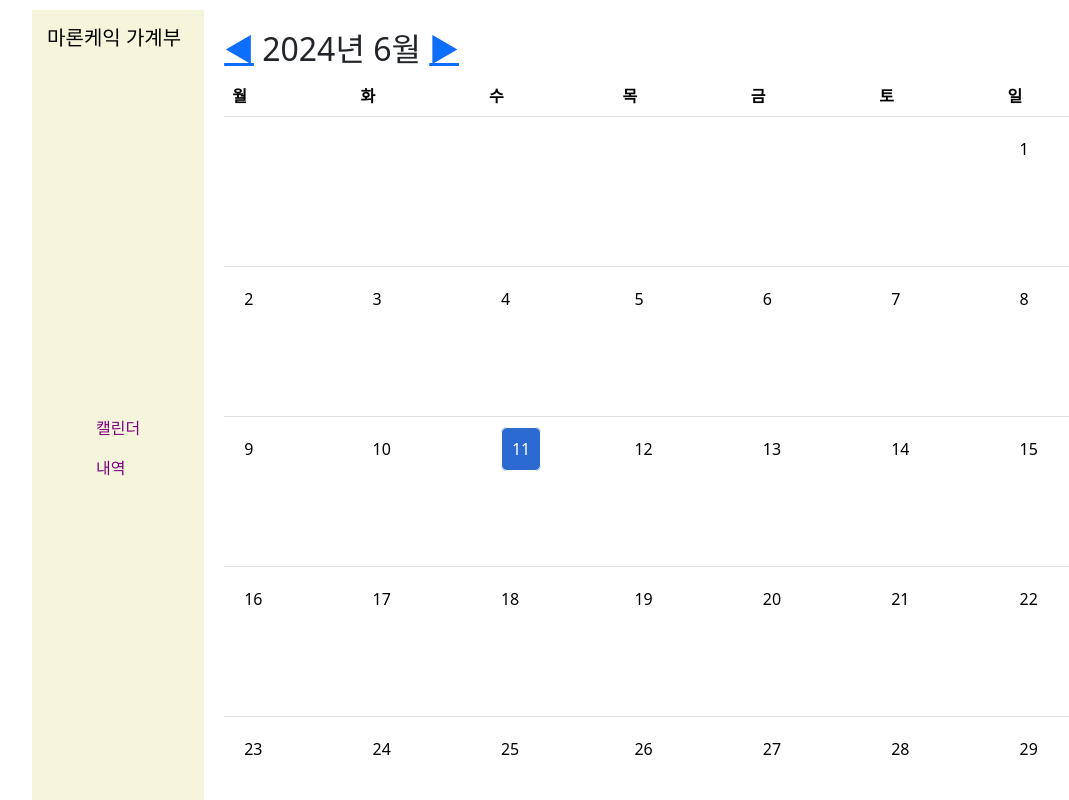
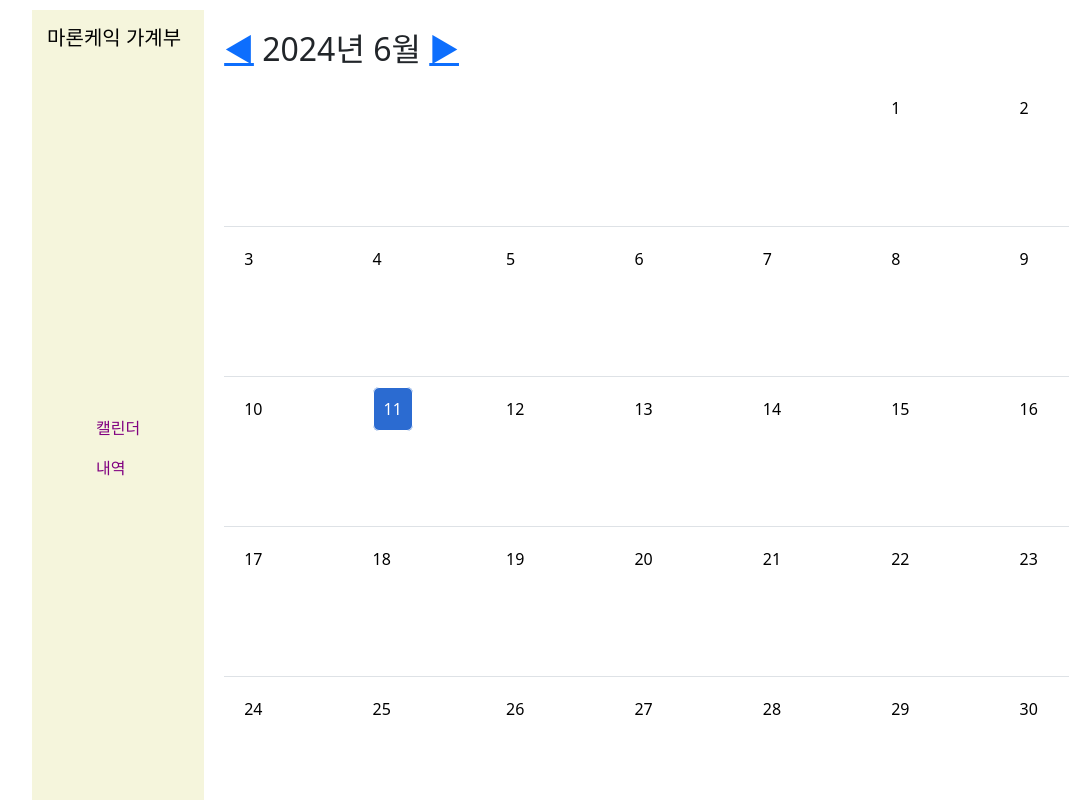
Before and after one commit to ybon1107/KBMarronProject, a Vue app: page / in a window 1280 px wide. Shown: the top 800 px of the page, without its empty margins (50-1119 px from the left). Built offline with nearby package versions, Linux system fonts and the light colour scheme; no server answers.

Commit message:
캘린더 기능 추가 구현

```diff
--- a/db.json
+++ b/db.json
@@ -26,15 +26,6 @@
             "amount": 50,
             "date": "2024-06-03",
             "memo": "지하철"
-    },
-    {
-      "id": "2250",
-      "type": "월세",
-      "transaction": "이체",
-      "asset": "이체",
-      "amount": "400000",
-      "date": "2024-06-06",
-      "memo": "5월_월세"
         }
     ]
 }
--- a/src/pages/Calendar.vue
+++ b/src/pages/Calendar.vue
@@ -6,37 +6,25 @@
             <a href="#" @click.prevent="onClickNext">▶</a>
         </h2>
         <table class="table table-hover">
-            <thead>
-                <tr>
-                    <th v-for="(weekName, index) in weekNames" :key="index">
-                        {{ weekName }}
-                    </th>
-                </tr>
-            </thead>
             <tbody>
-                <tr
-                    v-for="(row, rowIndex) in currentCalendarMatrix"
-                    :key="rowIndex"
-                >
+                <tr v-for="(row, index) in currentCalendarMatrix" :key="index">
                     <td
-                        v-for="(day, columnIndex) in row"
-                        :key="columnIndex"
-                        :class="{ hoverable: day }"
-                        @mouseenter="day && (hoveredDay = day)"
-                        @mouseleave="day && (hoveredDay = null)"
-                        @click="day && selectDate(day)"
+                        v-for="(day, index2) in row"
+                        :key="index2"
                         style="padding: 20px"
+                        @click="handleDateClick(day)"
+                        :class="{ hoverable: day !== '' }"
                     >
                         <span
-                            :class="{
-                                rounded: isToday(
-                                    currentYear,
-                                    currentMonth,
-                                    day
-                                ),
-                                hovered: day === hoveredDay,
-                            }"
+                            v-if="
+                                day !== '' &&
+                                isToday(currentYear, currentMonth, day)
+                            "
+                            class="rounded"
                         >
+                            {{ day }}
+                        </span>
+                        <span v-else>
                             {{ day }}
                         </span>
                     </td>
@@ -46,72 +34,67 @@
     </div>
 </template>
 
-<script>
-export default {
-    name: 'Calendar',
-    props: {
-        currentYear: {
-            type: Number,
-            required: true,
-        },
-        currentMonth: {
-            type: Number,
-            required: true,
-        },
-    },
-    data() {
-        return {
-            weekNames: ['월', '화', '수', '목', '금', '토', '일'],
-            rootYear: 1900,
-            rootDayOfWeekIndex: 1,
-            currentMonthStartWeekIndex: null,
-            currentCalendarMatrix: [],
-            endOfDay: null,
-            hoveredDay: null,
-        };
-    },
-    mounted() {
-        this.init();
-    },
-    watch: {
-        currentYear() {
-            this.init();
-        },
-        currentMonth() {
-            this.init();
-        },
-    },
-    methods: {
-        init() {
-            this.currentMonthStartWeekIndex = this.getStartWeek(
-                this.currentYear,
-                this.currentMonth
+<script setup>
+import { ref } from 'vue';
+import { useRouter } from 'vue-router';
+const selectedDate = ref(null); // 선택한 날짜를 저장하는 변수
+
+const router = useRouter();
+function handleDateClick(day) {
+    if (day !== '') {
+        selectedDate.value = day; // 선택한 날짜 저장
+        router.push('/todos/add'); // AddTodo 페이지로 이동
+    }
+}
+
+const weekNames = [
+    '월요일',
+    '화요일',
+    '수요일',
+    '목요일',
+    '금요일',
+    '토요일',
+    '일요일',
+];
+const rootYear = 1904;
+const rootDayOfWeekIndex = 4; // 2000년 1월 1일은 토요일
+const currentYear = ref(new Date().getFullYear());
+const currentMonth = ref(new Date().getMonth() + 1);
+let currentMonthStartWeekIndex = null;
+let currentCalendarMatrix = [];
+let endOfDay = null;
+
+init();
+
+function init() {
+    currentMonthStartWeekIndex = getStartWeek(
+        currentYear.value,
+        currentMonth.value
     );
-            this.endOfDay = this.getEndOfDay(
-                this.currentYear,
-                this.currentMonth
-            );
-            this.initCalendar();
-        },
-        initCalendar() {
-            this.currentCalendarMatrix = [];
+    endOfDay = getEndOfDay(currentYear.value, currentMonth.value);
+    initCalendar();
+}
+
+function initCalendar() {
+    currentCalendarMatrix = [];
     let day = 1;
     for (let i = 0; i < 6; i++) {
         let calendarRow = [];
         for (let j = 0; j < 7; j++) {
-                    if (i === 0 && j < this.currentMonthStartWeekIndex) {
+            if (i === 0 && j < currentMonthStartWeekIndex) {
                 calendarRow.push('');
-                    } else if (day <= this.endOfDay) {
+            } else if (day <= endOfDay) {
                 calendarRow.push(day);
                 day++;
             } else {
                 calendarRow.push('');
             }
         }
-                this.currentCalendarMatrix.push(calendarRow);
+        currentCalendarMatrix.push(calendarRow);
     }
-        },
-        getEndOfDay(year, month) {
+}
+
+function getEndOfDay(year, month) {
     switch (month) {
         case 1:
         case 3:
@@ -127,77 +110,81 @@ export default {
         case 11:
             return 30;
         case 2:
-                    return (year % 4 === 0 && year % 100 !== 0) ||
-                        year % 400 === 0
+            return (year % 4 === 0 && year % 100 !== 0) || year % 400 === 0
                 ? 29
                 : 28;
         default:
+            console.log('unknown month ' + month);
             return 0;
     }
-        },
-        getStartWeek(year, month) {
-            const rootDate = new Date(this.rootYear, 0, 1);
-            const targetDate = new Date(year, month - 1, 1);
-            const diffDays = Math.round(
-                (targetDate - rootDate) / (1000 * 60 * 60 * 24)
-            );
-            return (diffDays + this.rootDayOfWeekIndex) % 7;
-        },
-        onClickPrev() {
-            let newMonth = this.currentMonth - 1;
-            if (newMonth <= 0) {
-                this.$emit('update:month', 12);
-                this.$emit('update:year', this.currentYear - 1);
-            } else {
-                this.$emit('update:month', newMonth);
 }
-        },
-        onClickNext() {
-            let newMonth = this.currentMonth + 1;
-            if (newMonth > 12) {
-                this.$emit('update:month', 1);
-                this.$emit('update:year', this.currentYear + 1);
-            } else {
-                this.$emit('update:month', newMonth);
+
+function getStartWeek(targetYear, targetMonth) {
+    let year = rootYear;
+    let month = 1;
+    let sumOfDay = rootDayOfWeekIndex;
+    while (true) {
+        if (targetYear > year) {
+            for (let i = 0; i < 12; i++) {
+                sumOfDay += getEndOfDay(year, month + i);
             }
-        },
-        isToday(year, month, day) {
+            year++;
+        } else if (targetYear === year) {
+            if (targetMonth > month) {
+                sumOfDay += getEndOfDay(year, month);
+                month++;
+            } else if (targetMonth === month) {
+                return sumOfDay % 7;
+            }
+        }
+    }
+}
+
+function onClickPrev() {
+    currentMonth.value--;
+    if (currentMonth.value <= 0) {
+        currentMonth.value = 12;
+        currentYear.value -= 1;
+    }
+    init();
+}
+
+function onClickNext() {
+    currentMonth.value++;
+    if (currentMonth.value > 12) {
+        currentMonth.value = 1;
+        currentYear.value += 1;
+    }
+    init();
+}
+
+function isToday(year, month, day) {
     const date = new Date();
     return (
         year === date.getFullYear() &&
         month === date.getMonth() + 1 &&
         day === date.getDate()
     );
-        },
-        selectDate(day) {
-            this.$emit('select-date', {
-                year: this.currentYear,
-                month: this.currentMonth,
-                day,
-            });
-        },
-    },
-};
+}
 </script>
 
 <style scoped>
-.hoverable {
-    cursor: pointer;
-}
 .rounded {
-    -moz-border-radius: 20px 20px 20px 20px;
-    border-radius: 20px 20px 20px 20px;
+    border-radius: 20px;
     border: solid 1px #ffffff;
     background-color: #2b6bd1;
     padding: 10px;
-    color: #ffffff;
-}
-.hovered {
-    background-color: #a1c4fd;
     color: #ffffff;
 }
 .table td {
     width: 150px; /* 각 날짜 칸의 너비를 조절하세요 */
     height: 150px; /* 각 날짜 칸의 높이를 조절하세요 */
 }
+.hoverable {
+    cursor: pointer;
+}
+.hovered {
+    background-color: #a1c4fd;
+    color: #ffffff;
+}
 </style>
--- a/src/router/index.js
+++ b/src/router/index.js
@@ -1,13 +1,15 @@
 import { createRouter, createWebHistory } from 'vue-router';
 import TodoList from '@/pages/TodoList.vue';
-import parent from '@/pages/ParentComponent.vue';
+// import Home from '@/pages/Home.vue';
 import AddTodo from '@/pages/AddTodo.vue';
 import EditTodo from '@/pages/EditTodo.vue';
 import NotFound from '@/pages/NotFound.vue';
+import Calendar from '@/pages/Calendar.vue';
 const router = createRouter({
     history: createWebHistory(),
     routes: [
-        { path: '/', component: parent },
+        { path: '/', component: Calendar },
+        // { path: '/s', component: Home },
         { path: '/todos', component: TodoList },
         { path: '/todos/add', component: AddTodo },
         { path: '/todos/edit/:id', component: EditTodo },
```
Lines whose indentation alone changed are shown as unchanged.
